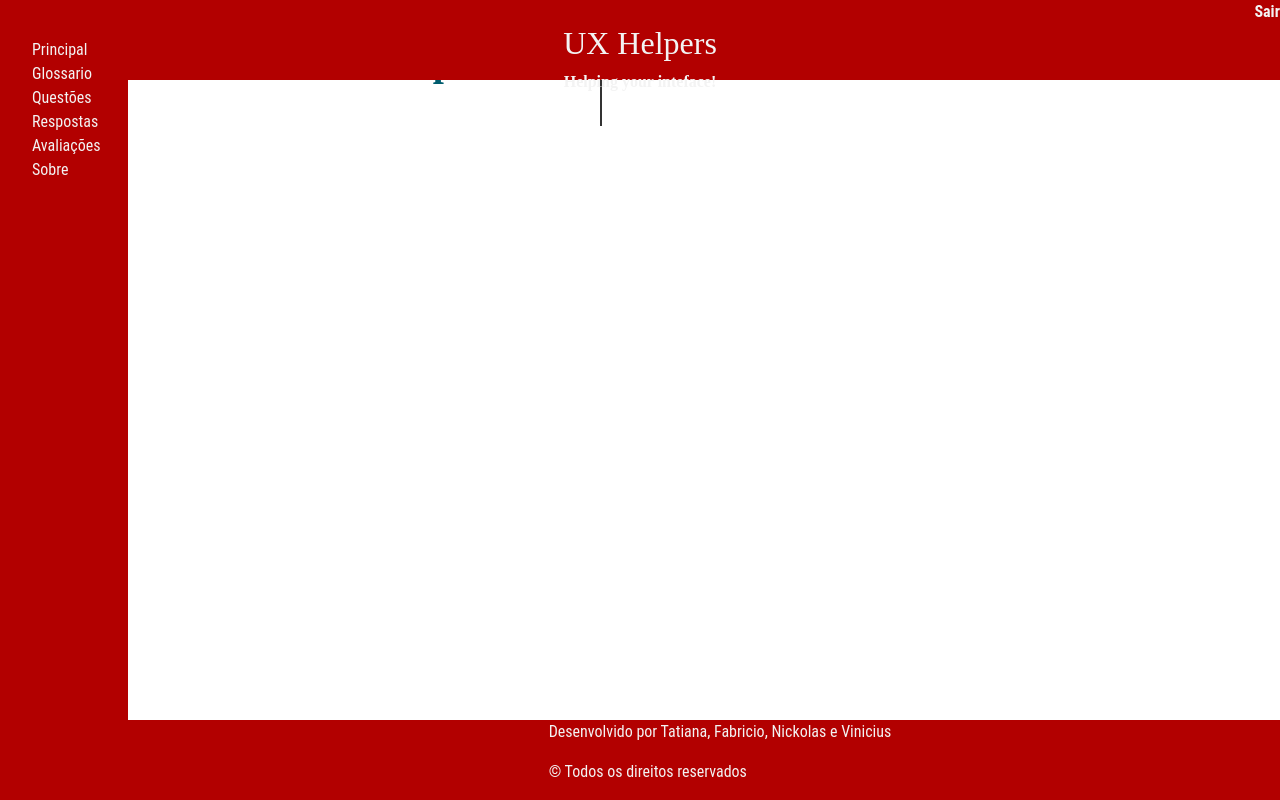
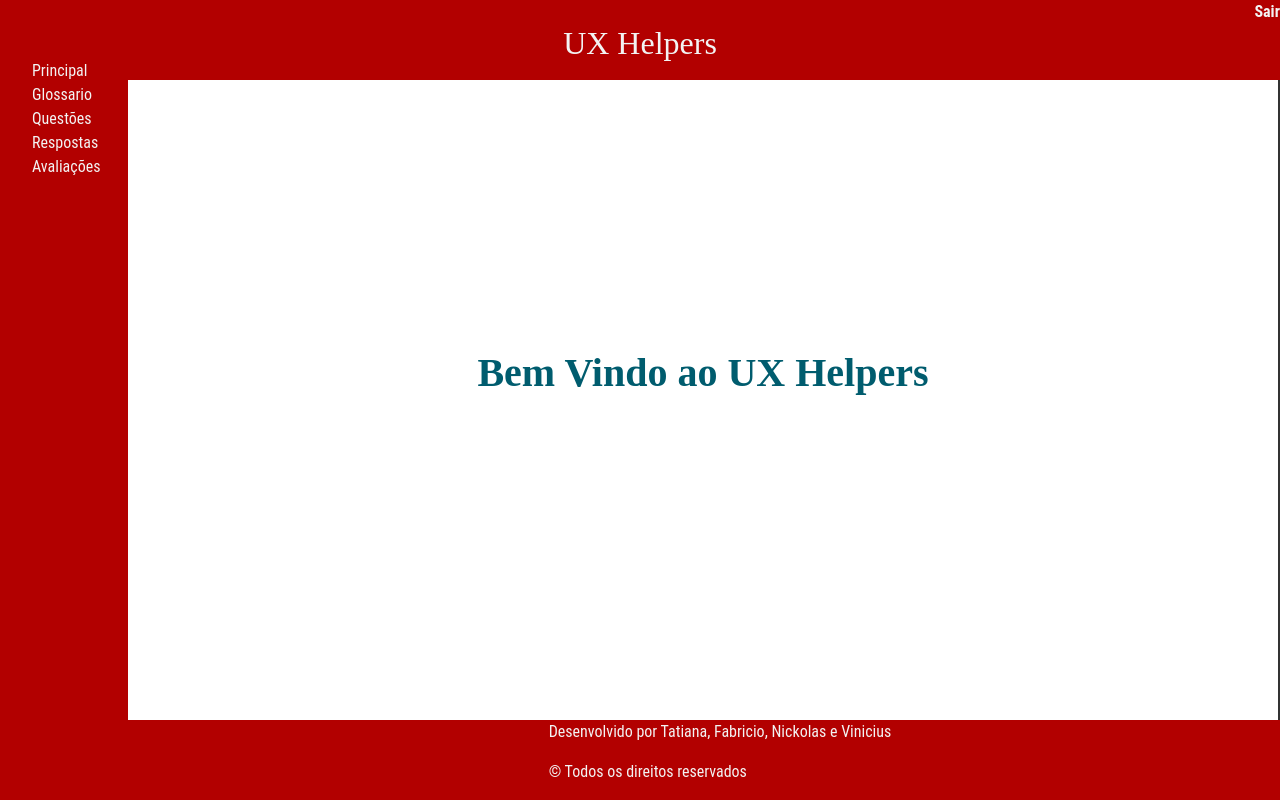
Before and after one commit to FatecFranca/DSM-G03-PI3-2022-1, a React (Create React App) app in the folder front-end/: page /home in a window 1280 px wide. Built offline with nearby package versions, Linux system fonts and the light colour scheme; a web font is replaced by a local one.

Commit message:
Correções no css dos componentes

```diff
--- a/front-end/src/components/Components.css
+++ b/front-end/src/components/Components.css
@@ -38,6 +38,39 @@
     margin: 10px;
     width: 100%;
 }
+
+.content {
+    display: flex;
+    flex-direction: column;
+    align-items: center;
+    justify-content: center;
+    color: #333333;
+    margin: 4.6% 0 3.3% 10%;
+    min-height: 83.5vh;
+    font-family: 'Open Sans';
+    font-weight: 400;
+    border-right: 2px solid #333333;
+    text-align: center;
+  }
+
+  .content h1 {
+    color: #005c6e;
+    font-family: 'Roboto Slab';
+    font-weight: 700;
+    margin-bottom: 40px;
+  }
+
+  .content h3 {
+    color: #005c6e;
+    font-family: 'Roboto Slab';
+    font-weight: 700;
+    margin-bottom: 40px;
+  }
+
+  .content p {
+    margin: 16px 30px 16px;
+    font-size: 16px;
+  }
 
 
 .footer {
--- a/front-end/src/components/Header.js
+++ b/front-end/src/components/Header.js
@@ -7,7 +7,6 @@ function Header() {
         <div class="header">
             <Link to="/" class="botaoSair">Sair</Link>
             <h2 class="title">UX Helpers</h2>
-            Helping your inteface!
         </div>
     )
 }
--- a/front-end/src/components/Login/Login.css
+++ b/front-end/src/components/Login/Login.css
@@ -122,7 +122,7 @@
   color:#005c6e;
 }
 
-.content {
+.content-login {
   max-width: 50%;
   display: flex;
   flex-direction: column;
@@ -136,21 +136,21 @@
   text-align: center;
 }
 
-.content h1 {
+.content-login h1 {
   color: #005c6e;
   font-family: 'Roboto Slab';
   font-weight: 700;
   margin-bottom: 40px;
 }
 
-.content h3 {
+.content-login h3 {
   color: #005c6e;
   font-family: 'Roboto Slab';
   font-weight: 700;
   margin-bottom: 40px;
 }
 
-.content p {
+.content-login p {
   margin: 16px 30px 16px;
   font-size: 16px;
 }
--- a/front-end/src/components/Login/Login.js
+++ b/front-end/src/components/Login/Login.js
@@ -35,7 +35,7 @@ export default function Login() {
 
     return (
         <div className="signinForm">
-            <main className="content">
+            <main className="content-login">
                 <h1>Sobre o UX Helpers</h1>
                 <h3>Projeto desenvolvido para ajudar profissionais de UX e designers</h3>
                 <p>
--- a/front-end/src/components/Menu.js
+++ b/front-end/src/components/Menu.js
@@ -10,7 +10,6 @@ function Menu() {
                 <li><Link to="/questoes" class="menuitem">Questões</Link></li>
                 <li><Link to="/respostas" class="menuitem">Respostas</Link></li>
                 <li><Link to="/avaliacoes" class="menuitem">Avaliações</Link></li>
-                <li><Link to="/sobre" class="menuitem">Sobre</Link></li>
             </ul>
         </aside>
     )
```
